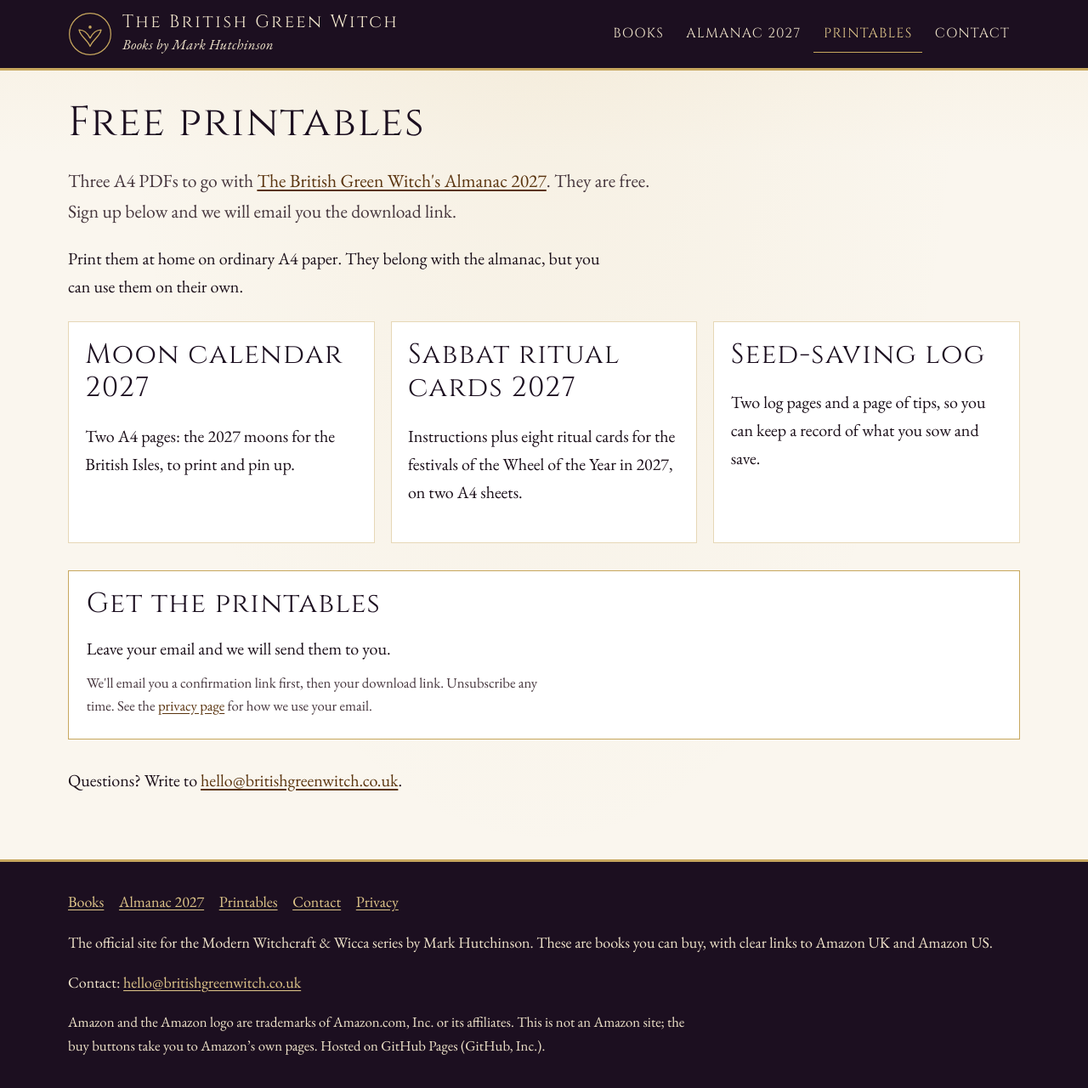
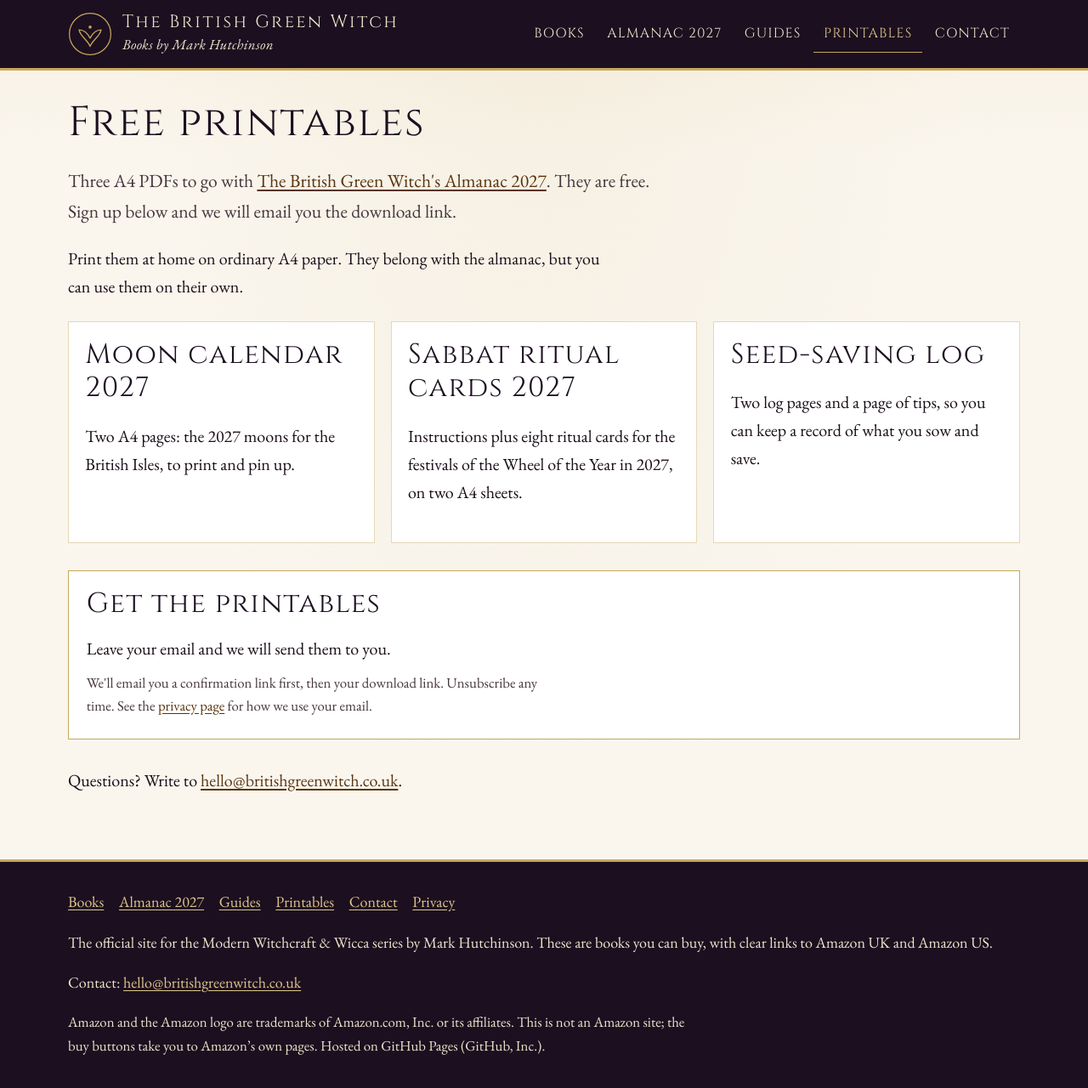
Before and after one commit to traff27/british-green-witch, a plain HTML site: page printables/index.html in a window 1280 px wide. Shown: the whole page at 85% size. Drawn offline with Linux system fonts and the light colour scheme.

Commit message:
Add free guides printables

```diff
--- a/printables/index.html
+++ b/printables/index.html
@@ -62,7 +62,7 @@
     </a>
     <details class="nav-menu">
       <summary>Menu</summary>
-      <nav class="main" aria-label="Main"><a href="/">Books</a><a href="/almanac-2027.html">Almanac 2027</a><a href="/printables/" aria-current="page">Printables</a><a href="/contact.html">Contact</a></nav>
+      <nav class="main" aria-label="Main"><a href="/">Books</a><a href="/almanac-2027.html">Almanac 2027</a><a href="/guides/">Guides</a><a href="/printables/" aria-current="page">Printables</a><a href="/contact.html">Contact</a></nav>
     </details>
   </div>
 </header>
@@ -93,6 +93,7 @@
     <nav aria-label="Footer">
       <a href="/">Books</a>
       <a href="/almanac-2027.html">Almanac 2027</a>
+      <a href="/guides/">Guides</a>
       <a href="/printables/">Printables</a>
       <a href="/contact.html">Contact</a>
       <a href="/privacy.html">Privacy</a>
```
